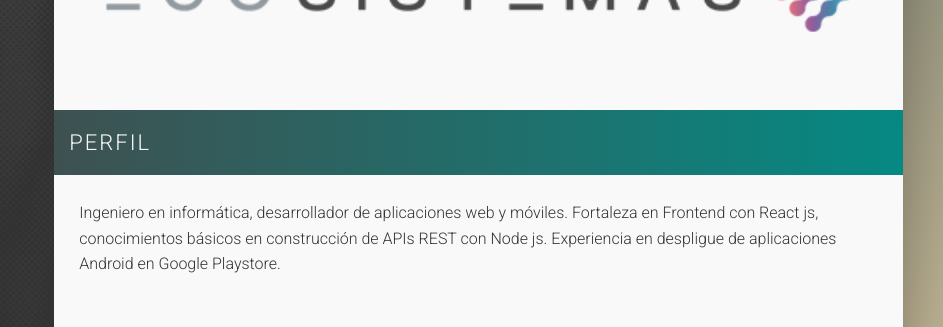
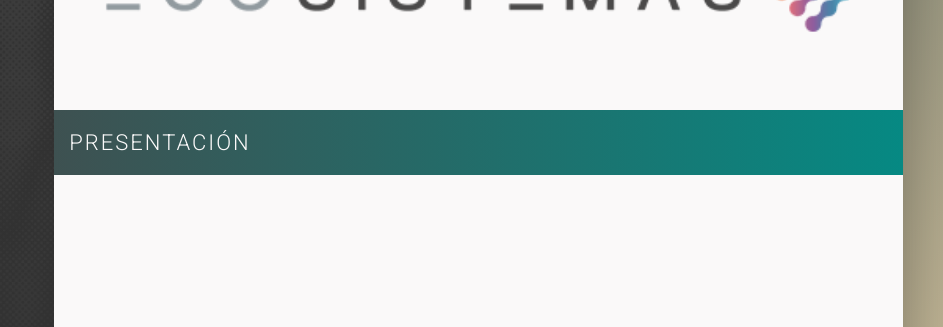
Before and after one commit to MisaelMacias23/staff, a website: page index.html in a window 1280 px wide. Shown: the part 133-460 px from the top of the page, 337-1280 px from the left. Drawn offline with nearby package versions, Linux system fonts and the light colour scheme.

Commit message:
Update index.html

```diff
--- a/index.html
+++ b/index.html
@@ -80,13 +80,10 @@
   <img class="bg-video__content" src="assets/img/background.png" alt="Background Image" />
 </div>
         <div class="cv">
-          <h2 class="cv__title">Perfil</h2>
+          <h2 class="cv__title">Presentación</h2>
           <section class="section">
             <p class="cv__paragraph">
-              Ingeniero en informática, desarrollador de aplicaciones web y
-              móviles. Fortaleza en Frontend con React js, conocimientos básicos
-              en construcción de APIs REST con Node js. Experiencia en despligue de aplicaciones Android en Google
-              Playstore.
+
             </p>
           </section>
 
```
